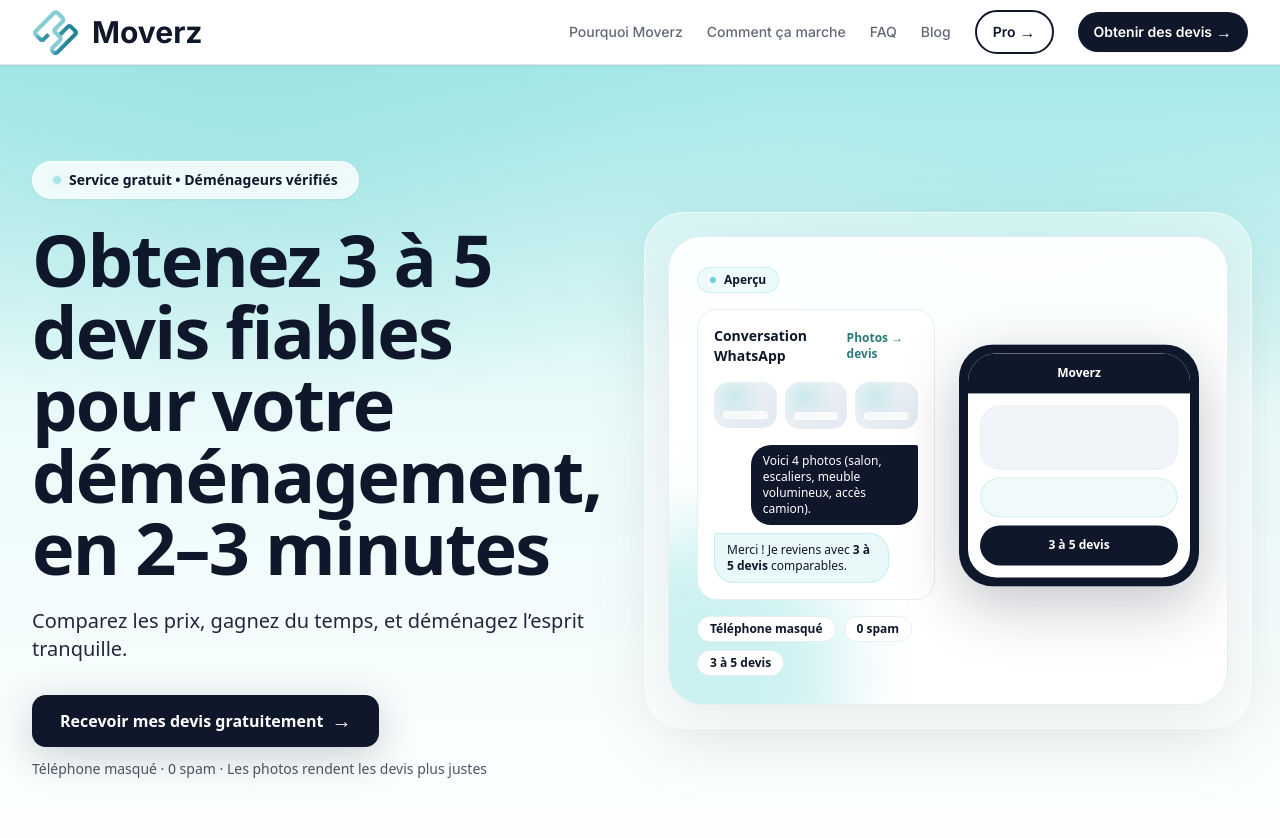
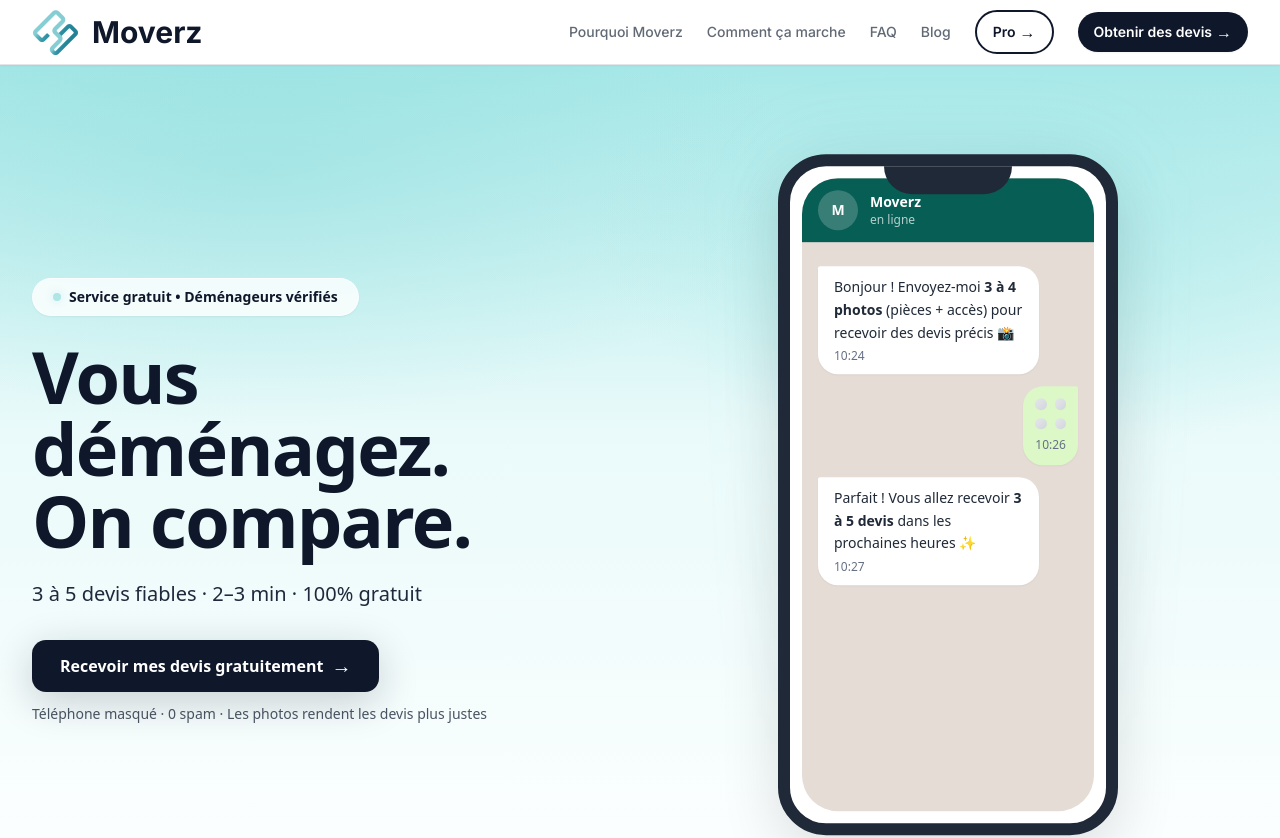
Before and after one commit to gdetaisne/moverz-fr, a Next.js app: page / in a window 1280 px wide. Shown: the top 838 px of the page. Built offline with nearby package versions, Linux system fonts and the light colour scheme.

Commit message:
fix(design): restore 'Vous déménagez. On compare.' + ultra-minimal premium mockup (Alan/Doctolib style)

```diff
--- a/components/Hero.tsx
+++ b/components/Hero.tsx
@@ -47,9 +47,10 @@ export default function Hero() {
                 animation: mounted ? 'fadeInUp 0.8s ease-out 0.1s both' : 'none',
               }}
             >
-              Obtenez 3 à 5 devis fiables<br />
-              pour votre déménagement,<br className="hidden sm:block" />
-              en 2–3 minutes
+              Vous déménagez.<br />
+              <span className="text-[#0F172A]">
+                On compare.
+              </span>
             </h1>
 
             {/* Sous-titre clair */}
@@ -59,7 +60,7 @@ export default function Hero() {
                 animation: mounted ? 'fadeInUp 1s ease-out 0.2s both' : 'none',
               }}
             >
-              Comparez les prix, gagnez du temps, et déménagez l’esprit tranquille.
+              3 à 5 devis fiables · 2–3 min · 100% gratuit
             </p>
 
             {/* CTA principal navy */}
--- a/components/HeroMockup.tsx
+++ b/components/HeroMockup.tsx
@@ -1,100 +1,85 @@
 "use client";
+import { useEffect, useState } from "react";
 
-import { motion } from "framer-motion";
+export default function HeroMockup() {
+  const [mounted, setMounted] = useState(false);
 
-type HeroMockupProps = {
-  scrollY?: number;
-};
-
-export default function HeroMockup({ scrollY = 0 }: HeroMockupProps) {
-  const parallax = Math.max(-18, Math.min(18, scrollY * 0.03));
+  useEffect(() => {
+    setMounted(true);
+  }, []);
 
   return (
-    <div className="relative">
-      {/* soft background blob */}
-      <div className="absolute -inset-6 rounded-[40px] bg-white/40 backdrop-blur-sm border border-white/60 shadow-[0_20px_70px_rgba(15,23,42,0.06)]" />
+    <div
+      className="relative w-full max-w-[340px] mx-auto"
+      style={{
+        animation: mounted ? 'float 4s ease-in-out infinite' : 'none',
+      }}
+    >
+      {/* iPhone frame minimal */}
+      <div className="relative bg-white rounded-[48px] shadow-[0_20px_60px_rgba(0,0,0,0.12)] p-3 border-[12px] border-[#1F2937]">
+        {/* Notch */}
+        <div className="absolute top-0 left-1/2 -translate-x-1/2 w-32 h-7 bg-[#1F2937] rounded-b-3xl z-10" />
 
-      <div className="relative rounded-[34px] border border-[#E6EEF2] bg-white/85 backdrop-blur-sm p-6 md:p-7 shadow-[0_18px_60px_rgba(15,23,42,0.08)] overflow-hidden">
-        {/* subtle decorative circles */}
-        <div className="absolute -top-24 -right-24 h-64 w-64 rounded-full bg-[#6BCFCF]/18 blur-2xl" />
-        <div className="absolute -bottom-28 -left-28 h-72 w-72 rounded-full bg-[#A8E8E8]/60 blur-2xl" />
+        {/* Screen content */}
+        <div className="relative bg-[#E5DDD5] rounded-[36px] overflow-hidden" style={{ aspectRatio: '9/19.5' }}>
+          {/* WhatsApp header */}
+          <div className="bg-[#075E54] px-4 py-3 flex items-center gap-3">
+            <div className="w-10 h-10 rounded-full bg-white/20 flex items-center justify-center text-white font-semibold text-sm">
+              M
+            </div>
+            <div>
+              <p className="text-white font-semibold text-sm">Moverz</p>
+              <p className="text-white/70 text-xs">en ligne</p>
+            </div>
+          </div>
 
-        <div className="relative grid gap-6 lg:grid-cols-[1fr_240px] items-center">
-          {/* Left: "screen" preview */}
-          <div className="space-y-4">
-            <div className="inline-flex items-center gap-2 rounded-full bg-[#6BCFCF]/10 border border-[#6BCFCF]/25 px-3 py-1 text-xs font-semibold text-[#0F172A]">
-              <span className="h-1.5 w-1.5 rounded-full bg-[#6BCFCF]" />
-              Aperçu
-            </div>
-
-            <div className="rounded-2xl border border-[#E6EEF2] bg-white p-4">
-              <div className="flex items-center justify-between">
-                <p className="text-sm font-semibold text-[#0F172A]">Conversation WhatsApp</p>
-                <span className="text-xs font-semibold text-[#2B7A78]">Photos → devis</span>
-              </div>
-
-              {/* photo stack */}
-              <div className="mt-4 grid grid-cols-3 gap-2">
-                {[0, 1, 2].map((i) => (
-                  <div
-                    key={i}
-                    className="aspect-[4/3] rounded-xl border border-[#E6EEF2] bg-gradient-to-br from-[#F1F5F9] to-[#E2E8F0] relative overflow-hidden"
-                  >
-                    <div className="absolute inset-0 opacity-70 bg-[radial-gradient(circle_at_30%_30%,rgba(107,207,207,0.35),transparent_55%)]" />
-                    <div className="absolute bottom-2 left-2 right-2 h-2 rounded-full bg-white/70 border border-white/70" />
-                  </div>
-                ))}
-              </div>
-
-              {/* messages */}
-              <div className="mt-4 space-y-2">
-                <div className="ml-auto w-[82%] rounded-2xl rounded-tr-sm bg-[#0F172A] px-3 py-2 text-xs text-white">
-                  Voici 4 photos (salon, escaliers, meuble volumineux, accès camion).
-                </div>
-                <div className="w-[86%] rounded-2xl rounded-tl-sm bg-[#6BCFCF]/15 border border-[#6BCFCF]/25 px-3 py-2 text-xs text-[#0F172A]">
-                  Merci ! Je reviens avec <span className="font-semibold">3 à 5 devis</span> comparables.
-                </div>
+          {/* Conversation */}
+          <div className="p-4 space-y-3 pt-6">
+            {/* Message from Moverz */}
+            <div className="flex justify-start">
+              <div className="bg-white rounded-2xl rounded-tl-sm px-4 py-2.5 max-w-[85%] shadow-sm">
+                <p className="text-[#1F2937] text-sm leading-relaxed">
+                  Bonjour ! Envoyez-moi <strong>3 à 4 photos</strong> (pièces + accès) pour recevoir des devis précis 📸
+                </p>
+                <p className="text-[#667085] text-xs mt-1">10:24</p>
               </div>
             </div>
 
-            <div className="flex flex-wrap gap-2">
-              {["Téléphone masqué", "0 spam", "3 à 5 devis"].map((t) => (
-                <span
-                  key={t}
-                  className="inline-flex items-center rounded-full bg-white border border-[#E6EEF2] px-3 py-1 text-xs font-semibold text-[#0F172A]"
-                >
-                  {t}
-                </span>
-              ))}
+            {/* User's photos (4 thumbnails in 2x2 grid) */}
+            <div className="flex justify-end">
+              <div className="bg-[#DCF8C6] rounded-2xl rounded-tr-sm px-3 py-3 max-w-[85%] shadow-sm">
+                <div className="grid grid-cols-2 gap-2">
+                  <div className="aspect-square bg-gradient-to-br from-gray-200 to-gray-300 rounded-lg" />
+                  <div className="aspect-square bg-gradient-to-br from-gray-200 to-gray-300 rounded-lg" />
+                  <div className="aspect-square bg-gradient-to-br from-gray-200 to-gray-300 rounded-lg" />
+                  <div className="aspect-square bg-gradient-to-br from-gray-200 to-gray-300 rounded-lg" />
+                </div>
+                <p className="text-[#667085] text-xs mt-2 text-right">10:26</p>
+              </div>
+            </div>
+
+            {/* Confirmation from Moverz */}
+            <div className="flex justify-start">
+              <div className="bg-white rounded-2xl rounded-tl-sm px-4 py-2.5 max-w-[85%] shadow-sm">
+                <p className="text-[#1F2937] text-sm leading-relaxed">
+                  Parfait ! Vous allez recevoir <strong>3 à 5 devis</strong> dans les prochaines heures ✨
+                </p>
+                <p className="text-[#667085] text-xs mt-1">10:27</p>
+              </div>
             </div>
           </div>
-
-          {/* Right: phone frame (light) */}
-          <motion.div
-            className="hidden lg:block justify-self-end"
-            animate={{ y: [0, -6, 0] }}
-            transition={{ duration: 5.2, repeat: Infinity, ease: "easeInOut" }}
-            style={{ transform: `translateY(${parallax}px)` }}
-          >
-            <div className="relative w-[240px]">
-              <div className="rounded-[34px] border border-[#0F172A]/20 bg-[#0F172A] p-2 shadow-[0_18px_60px_rgba(15,23,42,0.25)]">
-                <div className="rounded-[28px] bg-white overflow-hidden">
-                  <div className="h-10 bg-[#0F172A] flex items-center justify-center text-white text-xs font-semibold">
-                    Moverz
-                  </div>
-                  <div className="p-3 space-y-2">
-                    <div className="h-16 rounded-2xl bg-[#F1F5F9] border border-[#E6EEF2]" />
-                    <div className="h-10 rounded-2xl bg-[#6BCFCF]/10 border border-[#6BCFCF]/25" />
-                    <div className="h-10 rounded-2xl bg-[#0F172A] text-white flex items-center justify-center text-xs font-semibold">
-                      3 à 5 devis
-                    </div>
-                  </div>
-                </div>
-              </div>
-            </div>
-          </motion.div>
         </div>
       </div>
+
+      {/* Subtle glow effect */}
+      <div className="absolute inset-0 rounded-[48px] bg-gradient-to-b from-[#6BCFCF]/10 to-transparent blur-2xl -z-10" />
+
+      <style jsx>{`
+        @keyframes float {
+          0%, 100% { transform: translateY(0px); }
+          50% { transform: translateY(-12px); }
+        }
+      `}</style>
     </div>
   );
 }
```
